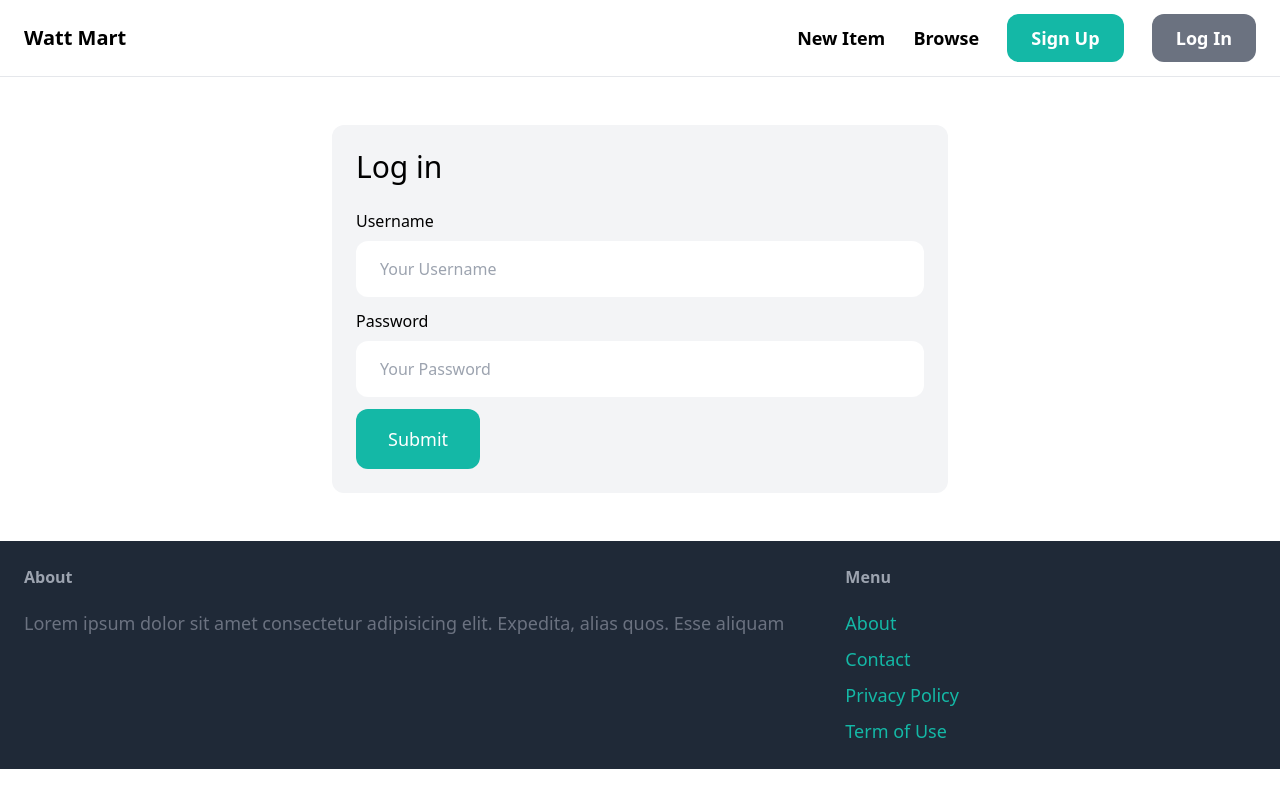
After one commit to JayAlwaysCodes/WattMart, a Django app: page /login/ in a window 1280 px wide. The commit adds this page. Run offline with Django 5.2, Linux system fonts and the light colour scheme; some libraries are stand-ins or nearby versions.

Commit message:
created log in page

```diff
--- a/wattmart/core/forms.py
+++ b/wattmart/core/forms.py
@@ -1,6 +1,17 @@
 from django import forms
-from django.contrib.auth.forms import UserCreationForm
+from django.contrib.auth.forms import UserCreationForm, AuthenticationForm
 from django.contrib.auth.models import User
+
+class LoginForm(AuthenticationForm):
+    username = forms.CharField(widget=forms.TextInput(attrs={
+        'placeholder' : 'Your Username',
+        'class' : 'w-full py-4 px-6 rounded-xl'
+    }))
+
+    password = forms.CharField(widget=forms.PasswordInput(attrs={
+        'placeholder' : 'Your Password',
+        'class' : 'w-full py-4 px-6 rounded-xl'
+    }))
 
 class SignupForm(UserCreationForm):
     class Meta:
--- a/wattmart/core/templates/core/base.html
+++ b/wattmart/core/templates/core/base.html
@@ -16,7 +16,7 @@
             <a href="#" class="text-lg font-semibold hover:text-gray-500">Browse</a>
 
             <a href="{% url 'core:signup' %}" class="px-6 py-3 text-lg font-semibold bg-teal-500 text-white rounded-xl hover:bg-teal-700">Sign Up</a>
-            <a href="#" class="px-6 py-3 text-lg font-semibold bg-gray-500 text-white rounded-xl hover:bg-gray-700">Log In</a>
+            <a href="{% url 'core:login' %}" class="px-6 py-3 text-lg font-semibold bg-gray-500 text-white rounded-xl hover:bg-gray-700">Log In</a>
         </div>
     </nav>
 
--- /dev/null
+++ b/wattmart/core/templates/core/login.html
@@ -0,0 +1,39 @@
+{% extends 'core/base.html' %}
+
+{% block title %}Log In{% endblock %}
+
+{% block content %}
+    <div class="w-1/2 my-6 p-6 mx-auto bg-gray-100 rounded-xl">
+        <h1 class="mb-6 text-3xl">Log in</h1>
+
+        <form method="post" action=".">
+            {% csrf_token %}
+
+
+
+            <div class="mb-3">
+                <label class="inline-block mb-2">Username</label><br>
+                {{ form.username }}
+            </div>
+
+
+            <div class="mb-3">
+                <label class="inline-block mb-2">Password</label><br>
+                {{ form.password }}
+            </div>
+
+
+            {% if form.errors or form.non_field_errors %}
+                <div class="mb-3 p-6 bg-red-100 rounded-xl">
+                    {% for field in form %}
+                        {{ field.errors }}
+                    {% endfor %}
+
+                    {{ form.non_field_errors }}
+                </div>
+            {% endif %}
+
+            <button class="py-4 px-8 text-lg bg-teal-500 hover:bg-teal-700 rounded-xl text-white">Submit</button>
+        </form>
+    </div>
+{% endblock %}
--- a/wattmart/core/urls.py
+++ b/wattmart/core/urls.py
@@ -1,6 +1,8 @@
 from django.urls import path
+from django.contrib.auth import views as auth_views
 
 from . import views
+from .forms import LoginForm
 
 app_name = 'core'
 
@@ -8,4 +10,5 @@ urlpatterns = [
     path('', views.index, name='index'),
     path('contact/', views.contact, name='contact'),
     path('signup/', views.signup, name='signup'),
+    path('login/', auth_views.LoginView.as_view(template_name='core/login.html', authentication_form=LoginForm), name='login'),
 ]
```
